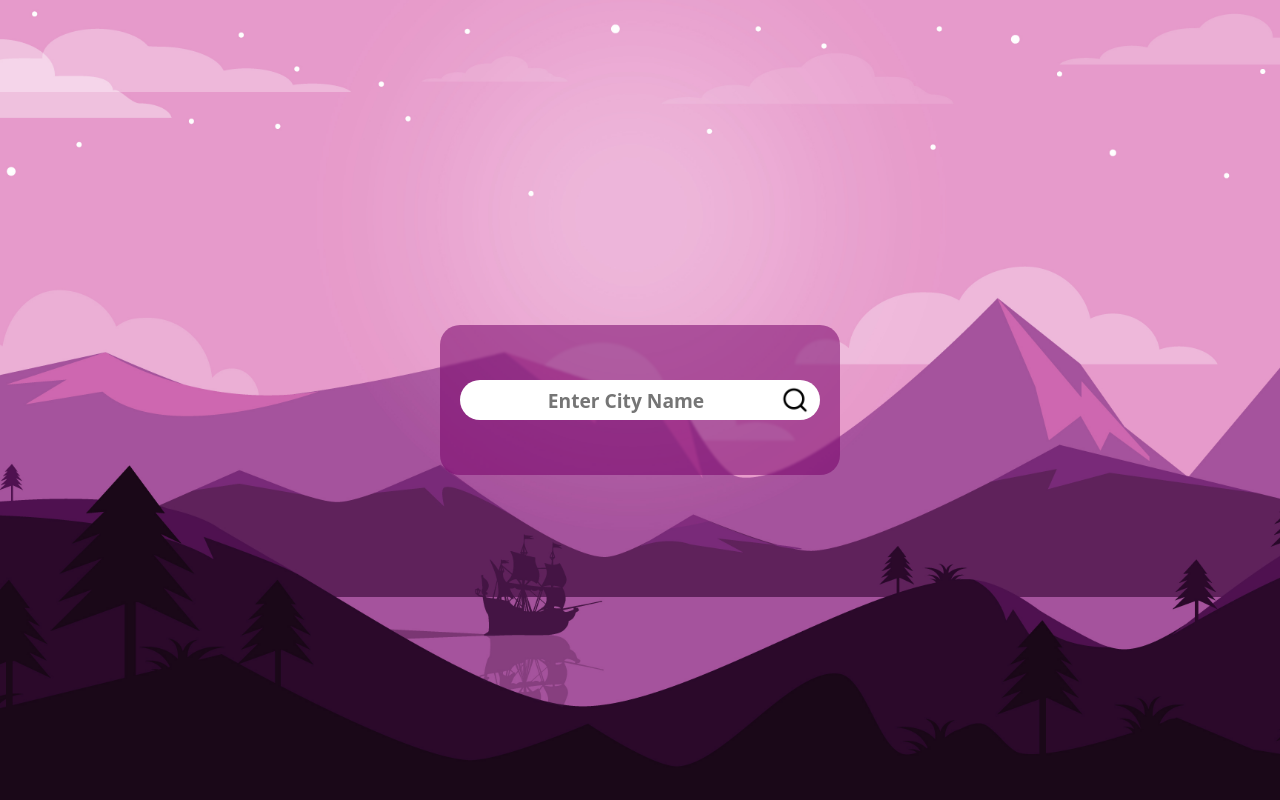
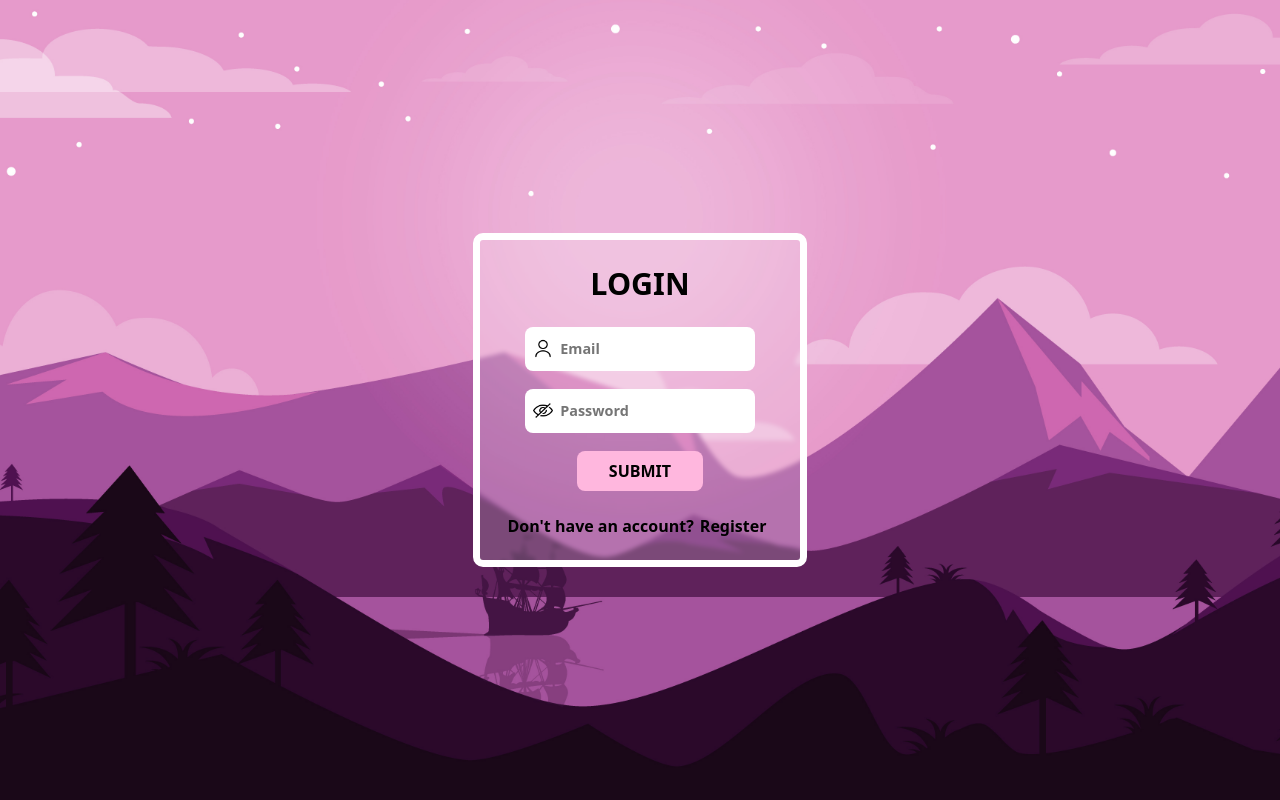
Before and after one commit to amaljithmk07/WeatherApp, a React (Vite) app in the folder front-end/: page / in a window 1280 px wide. Built offline with nearby package versions, Linux system fonts and the light colour scheme; no server answers.

Commit message:
loginform

```diff
--- a/front-end/src/App.jsx
+++ b/front-end/src/App.jsx
@@ -10,8 +10,8 @@ function App() {
 
   return (
     <>
-      {/* <LoginRegister/> */}
-      <Weather />
+      <LoginRegister/>
+      {/* <Weather /> */}
     </>
   );
 }
```
